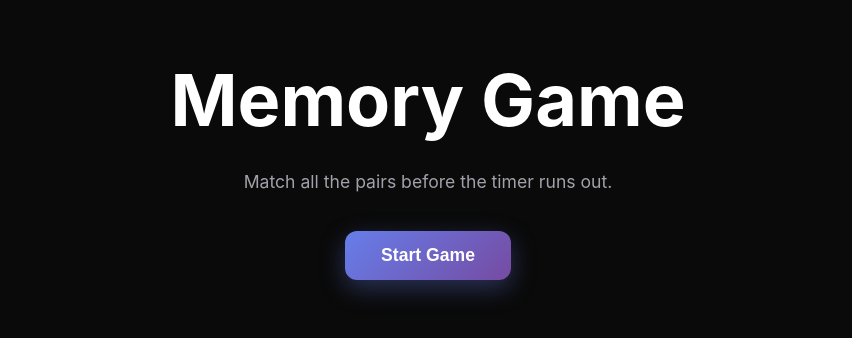
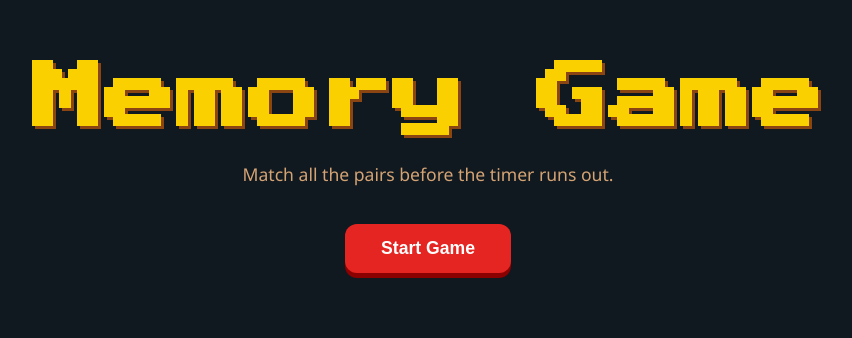
Before and after one commit to saiabhinay01/MemoryGame-React, a React (Vite) app: page / in a window 1280 px wide. Shown: the part 232-570 px from the top of the page, without its empty margins (212-1064 px from the left). Built offline with nearby package versions, Linux system fonts and the light colour scheme.

Commit message:
retro-themed

```diff
--- a/src/App.jsx
+++ b/src/App.jsx
@@ -6,10 +6,8 @@
 import { useState } from "react";
 import { Start } from "./Start";
 
-const cardValues= ["🍹","🥐","🥯","🍕","🍔","🌭","🧀","🧁",
-"🍹","🥐","🥯","🍕","🍔","🌭","🧀","🧁"
-]
-
+const cardValues= ["🍄","⭐", "🪙", "☁️","💣","🌴", "🏰","🚩"
+    , "🍄","⭐", "🪙", "☁️","💣","🌴", "🏰","🚩" ]
 function App() {
     const {cards,m,time,init,won,lose,handleClick,id}=useGameLogic(cardValues);
     const [start,setStart] = useState(false);
@@ -25,7 +23,7 @@
     <div className="app">
         <GameHeader time={time} moves={m}/>
         {won && <WinMessage moves={m} reset={init}/>}
-        {lose &&<LoseMessage/>}
+        {lose &&<LoseMessage reset={init}/>}
         <div className="cards-grid">
             {cards.map((card)=>(
                 <Card key={card.id} card={card} fun={handleClick}/>
--- a/src/hooks/gameLogic.js
+++ b/src/hooks/gameLogic.js
@@ -14,7 +14,7 @@
                 clearInterval(id.current);
                 id.current=null;
             }
-            setTime(3);
+            setTime(60);
             id.current = setInterval(() => {
                 setTime(prev => {
                     if (prev <= 0) return 0;
--- a/src/index.css
+++ b/src/index.css
@@ -1,3 +1,5 @@
+@import url('https://fonts.googleapis.com/css2?family=Press+Start+2P&display=swap');
+
 * {
   margin: 0;
   padding: 0;
@@ -5,243 +7,470 @@
 }
 
 body {
-  font-family: -apple-system, BlinkMacSystemFont, "Segoe UI", Roboto, Oxygen,
-    Ubuntu, Cantarell, sans-serif;
-  background: #0a0a0a;
-  color: white;
+  font-family: "Segoe UI", sans-serif;
+  background: #101820;
+  color: #fff7d6;
 
   height: 100vh;
   display: flex;
   justify-content: center;
   align-items: center;
+
   overflow: hidden;
 }
 
-.start-screen{
-    width:100%;
-    height:100%;
 
-    display:flex;
-    flex-direction:column;
-    justify-content:center;
-    align-items:center;
+/* START SCREEN */
 
-    gap:25px;
-    text-align:center;
+.start-screen {
+  width:100%;
+  height:100%;
 
-    background:#0a0a0a;
+  display:flex;
+  flex-direction:column;
+  justify-content:center;
+  align-items:center;
+
+  gap:25px;
+
+  text-align:center;
+
+  background:#101820;
 }
 
-.start-title{
-    font-size:clamp(2.8rem,6vw,4.5rem);
-    font-weight:700;
-    color:white;
+
+.start-title {
+
+  font-size:clamp(2.8rem,6vw,4.5rem);
+
+  font-weight:700;
+
+  color:#fbd000;
+
+  font-family:"Press Start 2P", monospace;
+
+  text-shadow:
+    3px 3px #8b4513;
 }
 
-.start-text{
-    max-width:500px;
-    font-size:1.1rem;
-    color:#a1a1aa;
-    line-height:1.6;
+
+.start-text {
+
+  max-width:500px;
+
+  font-size:1.1rem;
+
+  color:#d4a373;
+
+  line-height:1.6;
 }
 
-.start-btn{
-    margin-top:10px;
 
-    background:linear-gradient(135deg,#667eea,#764ba2);
-    color:white;
+.start-btn {
 
-    border:none;
-    border-radius:12px;
+  margin-top:10px;
 
-    padding:14px 36px;
+  background:#e52521;
 
-    font-size:1.1rem;
-    font-weight:600;
+  color:white;
 
-    cursor:pointer;
-    transition:0.25s;
+  border:none;
 
-    box-shadow:0 8px 25px rgba(102,126,234,.35);
+  border-radius:12px;
+
+  padding:14px 36px;
+
+  font-size:1.1rem;
+
+  font-weight:600;
+
+  cursor:pointer;
+
+  transition:.25s;
+
+  box-shadow:
+    0 5px #8b0000;
 }
 
-.start-btn:hover{
-    transform:translateY(-3px);
-    box-shadow:0 12px 30px rgba(102,126,234,.45);
+
+.start-btn:hover {
+
+  transform:translateY(-3px);
+
 }
 
-.start-btn:active{
-    transform:scale(.96);
+
+.start-btn:active {
+
+  transform:translateY(2px);
+
 }
 
+
+
+/* ROOT */
+
 #root {
-  width: 100%;
-  height: 100%;
+
+  width:100%;
+
+  height:100%;
 }
 
+
+
 .app {
-  width: 100%;
-  height: 100%;
 
-  display: flex;
-  flex-direction: column;
-  justify-content: space-evenly;
-  align-items: center;
+  width:100%;
 
-  padding: 2vh;
+  height:100%;
+
+
+  display:flex;
+
+  flex-direction:column;
+
+  justify-content:space-evenly;
+
+  align-items:center;
+
+
+  padding:2vh;
 }
 
+
+
+/* HEADER */
+
 .game-header {
-  width: 250px;
 
-  display: flex;
-  flex-direction: column;
-  align-items: center;
-  gap: 1.2vh;
+  width:250px;
 
-  background: rgba(15, 23, 42, 0.9);
-  padding: 1.5vh;
-  border-radius: 20px;
-  border: 1px solid rgba(255, 255, 255, 0.1);
 
-  box-shadow: 0 10px 30px rgba(0, 0, 0, 0.5);
+  display:flex;
+
+  flex-direction:column;
+
+  align-items:center;
+
+
+  gap:1.2vh;
+
+
+  background:#1e293b;
+
+
+  padding:1.5vh;
+
+
+  border-radius:20px;
+
+
+  border:3px solid #d4a373;
+
+
+  box-shadow:
+    0 5px #5c2e0b;
 }
 
+
+
 .game-header h1 {
-  font-size: clamp(1.8rem, 3vw, 2.6rem);
+
+  font-size:clamp(1.8rem,3vw,2.6rem);
+
+  font-family:"Press Start 2P", monospace;
+
+  color:#fbd000;
 }
 
+
+
 .stats {
-  display: flex;
-  justify-content: center;
-  gap: 4vw;
-  width: 100%;
+
+  display:flex;
+
+  justify-content:center;
+
+  gap:4vw;
+
+  width:100%;
 }
 
+
+
 .stat-item {
-  display: flex;
-  flex-direction: column;
-  align-items: center;
+
+  display:flex;
+
+  flex-direction:column;
+
+  align-items:center;
 }
 
+
+
 .stat-label {
-  font-size: 0.9rem;
-  color: #a1a1aa;
-  text-transform: uppercase;
-  letter-spacing: 1px;
+
+  font-size:.9rem;
+
+  color:#d4a373;
+
+  text-transform:uppercase;
+
+  letter-spacing:1px;
 }
 
+
+
 .stat-value {
-  font-size: clamp(1.4rem, 2.5vw, 2rem);
-  color: #818cf8;
-  font-weight: bold;
+
+  font-size:clamp(1.4rem,2.5vw,2rem);
+
+  color:#fbd000;
+
+  font-weight:bold;
 }
 
+
+
+/* RESET */
+
 .reset-btn {
-  background: linear-gradient(135deg, #667eea, #764ba2);
-  color: white;
-  border: none;
-  padding: 7px 10px;
-  font-size: 1rem;
-  border-radius: 10px;
-  cursor: pointer;
-  transition: 0.2s;
+
+  background:#00a800;
+
+  color:white;
+
+  border:none;
+
+
+  padding:7px 10px;
+
+  font-size:1rem;
+
+  border-radius:10px;
+
+  cursor:pointer;
+
+  transition:.2s;
+
+
+  box-shadow:
+    0 4px #006400;
 }
 
+
+
 .reset-btn:hover {
-  transform: translateY(-2px);
+
+  transform:translateY(-2px);
 }
 
+
+
+/* CARDS */
+
 .cards-grid {
-  width: min(60vh, 80vw);
-  height: min(60vh, 80vw);
 
-  display: grid;
-  grid-template-columns: repeat(4, 1fr);
-  gap: 1.5%;
+  width:min(60vh,80vw);
+
+  height:min(60vh,80vw);
+
+
+  display:grid;
+
+  grid-template-columns:repeat(4,1fr);
+
+  gap:1.5%;
 }
 
+
+
 .card {
-  position: relative;
-  aspect-ratio: 1;
-  cursor: pointer;
+
+  position:relative;
+
+  aspect-ratio:1;
+
+  cursor:pointer;
 }
+
+
 
 .card-front,
 .card-back {
-  position: absolute;
-  inset: 0;
 
-  display: flex;
-  justify-content: center;
-  align-items: center;
 
-  border-radius: 15px;
-  transition: 0.3s;
+  position:absolute;
 
-  box-shadow: 0 4px 15px rgba(0,0,0,.2);
+  inset:0;
 
-  backface-visibility: hidden;
+
+  display:flex;
+
+  justify-content:center;
+
+  align-items:center;
+
+
+  border-radius:12px;
+
+
+  transition:.3s;
+
+
+  box-shadow:
+    0 4px #3b1d06;
+
+
+  backface-visibility:hidden;
 }
 
+
+
+/* MARIO QUESTION BLOCK */
+
 .card-front {
-  background: linear-gradient(to bottom,#0f172a,#0b0f1a);
-  border:2px solid rgba(255,255,255,.1);
-  font-size: clamp(2rem,4vw,3rem);
+
+
+  background:#fbd000;
+
+
+  border:4px solid #9b5a1a;
+
+
+  color:white;
+
+
+  font-family:"Press Start 2P", monospace;
+
+
+  font-size:clamp(2rem,4vw,3rem);
+
+
+  text-shadow:
+    3px 3px #9b5a1a;
+
+
   z-index:1;
 }
 
+
+
+/* CASTLE BROWN */
+
 .card-back {
-  background:#1e1e1e;
-  border:2px solid rgba(255,255,255,.1);
-  font-size: clamp(2.5rem,5vw,4rem);
+
+
+  background:#8b4513;
+
+
+  border:4px solid #d4a373;
+
+
+  font-size:clamp(2.5rem,5vw,4rem);
 }
 
-.card.flipped .card-front{
+
+
+.card.flipped .card-front {
+
   opacity:0;
+
   transform:scale(.9);
+
   pointer-events:none;
 }
 
-.card.matched{
+
+
+.card.matched {
+
   pointer-events:none;
 }
 
-.card.matched .card-back{
-  background:rgba(126,211,33,.2);
-  border:2px solid rgba(126,211,33,.5);
-  box-shadow:0 0 20px rgba(126,211,33,.4);
+
+
+.card.matched .card-back {
+
+
+  background:#8b4513;
+
+
+  border:
+
+    4px solid #22c55e;
 }
 
-.card:hover:not(.matched):not(.flipped) .card-front{
+
+
+.card:hover:not(.matched):not(.flipped) .card-front {
+
   transform:scale(1.05);
+
+  background:#ffd900;
 }
 
-.card:active:not(.matched){
+
+
+.card:active:not(.matched) {
+
   transform:scale(.96);
 }
 
-.win-message{
-  width: min(45vw, 350px);
 
-  display: flex;
-  flex-direction: column;
-  align-items: center;
 
-  background: rgba(15,23,42,.95);
-  padding: 1.5vh;
-  border-radius: 20px;
-  border: 1px solid rgba(255,255,255,.1);
+/* WIN */
 
-  box-shadow: 0 10px 30px rgba(0,0,0,.5);
-  text-align: center;
+.win-message {
+
+
+  width:min(45vw,350px);
+
+
+  display:flex;
+
+  flex-direction:column;
+
+  align-items:center;
+
+
+  background:#1e293b;
+
+
+  padding:1.5vh;
+
+
+  border-radius:20px;
+
+
+  border:3px solid #fbd000;
+
+
+  box-shadow:
+    0 5px #5c2e0b;
+
+
+  text-align:center;
 }
 
-.win-message h2{
-  font-size: 25px;
+
+
+.win-message h2 {
+
+  font-size:20px;
+
+  font-family:"Press Start 2P", monospace;
+
+  color:#fbd000;
 }
 
-.win-message p{
-  font-size: 1rem;
-  color: #a1a1aa;
+
+
+.win-message p {
+
+  font-size:1rem;
+
+  color:#d4a373;
 }
```
